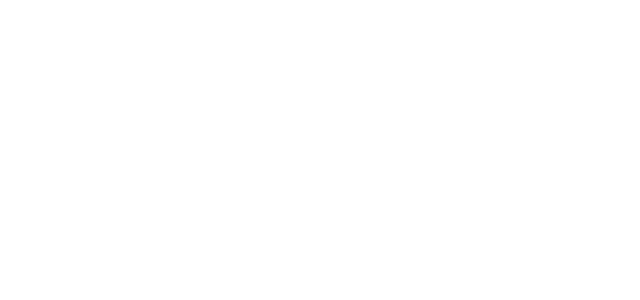
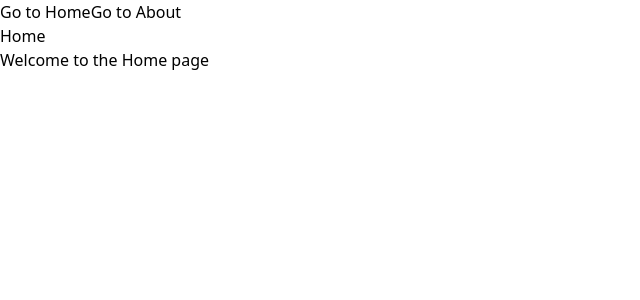
Before and after one commit to conorvenus/ai-photo-library, a Vue app: page / in a window 1280 px wide. Shown: the top 300 px of the page, without its empty margins (0-640 px from the left). Built offline with nearby package versions, Linux system fonts and the light colour scheme.

Commit message:
Added basic routing

```diff
--- a/package.json
+++ b/package.json
@@ -9,7 +9,8 @@
     "preview": "vite preview"
   },
   "dependencies": {
-    "vue": "^3.4.21"
+    "vue": "^3.4.21",
+    "vue-router": "^4.3.2"
   },
   "devDependencies": {
     "@vitejs/plugin-vue": "^5.0.4",
--- a/src/App.vue
+++ b/src/App.vue
@@ -1,3 +1,8 @@
+<script setup>
+import Sidebar from './components/Sidebar.vue'
+</script>
+
 <template>
-
+    <Sidebar />
+    <RouterView />
 </template>
--- a/src/components/Sidebar.vue
+++ b/src/components/Sidebar.vue
@@ -0,0 +1,6 @@
+<template>
+    <nav>
+      <RouterLink to="/">Go to Home</RouterLink>
+      <RouterLink to="/about">Go to About</RouterLink>
+    </nav>
+</template>
--- a/src/main.js
+++ b/src/main.js
@@ -1,5 +1,21 @@
 import { createApp } from 'vue'
+import { createMemoryHistory, createRouter } from 'vue-router'
+import App from './App.vue'
 import './index.css'
-import App from './App.vue'
 
-createApp(App).mount('#app')
+import HomeView from './views/HomeView.vue'
+import AboutView from './views/AboutView.vue'
+
+const routes = [
+    { path: '/', component: HomeView },
+    { path: '/about', component: AboutView }
+]
+
+const router = createRouter({
+    history: createMemoryHistory(),
+    routes
+})
+
+createApp(App)
+    .use(router)
+    .mount('#app')
--- /dev/null
+++ b/src/views/AboutView.vue
@@ -0,0 +1,3 @@
+<template>
+
+</template>
--- /dev/null
+++ b/src/views/HomeView.vue
@@ -0,0 +1,6 @@
+<template>
+    <div>
+        <h1>Home</h1>
+        <p>Welcome to the Home page</p>
+    </div>
+</template>
```
Also changed, not shown: 1 other file (tests, documents, lock files or other folders).
